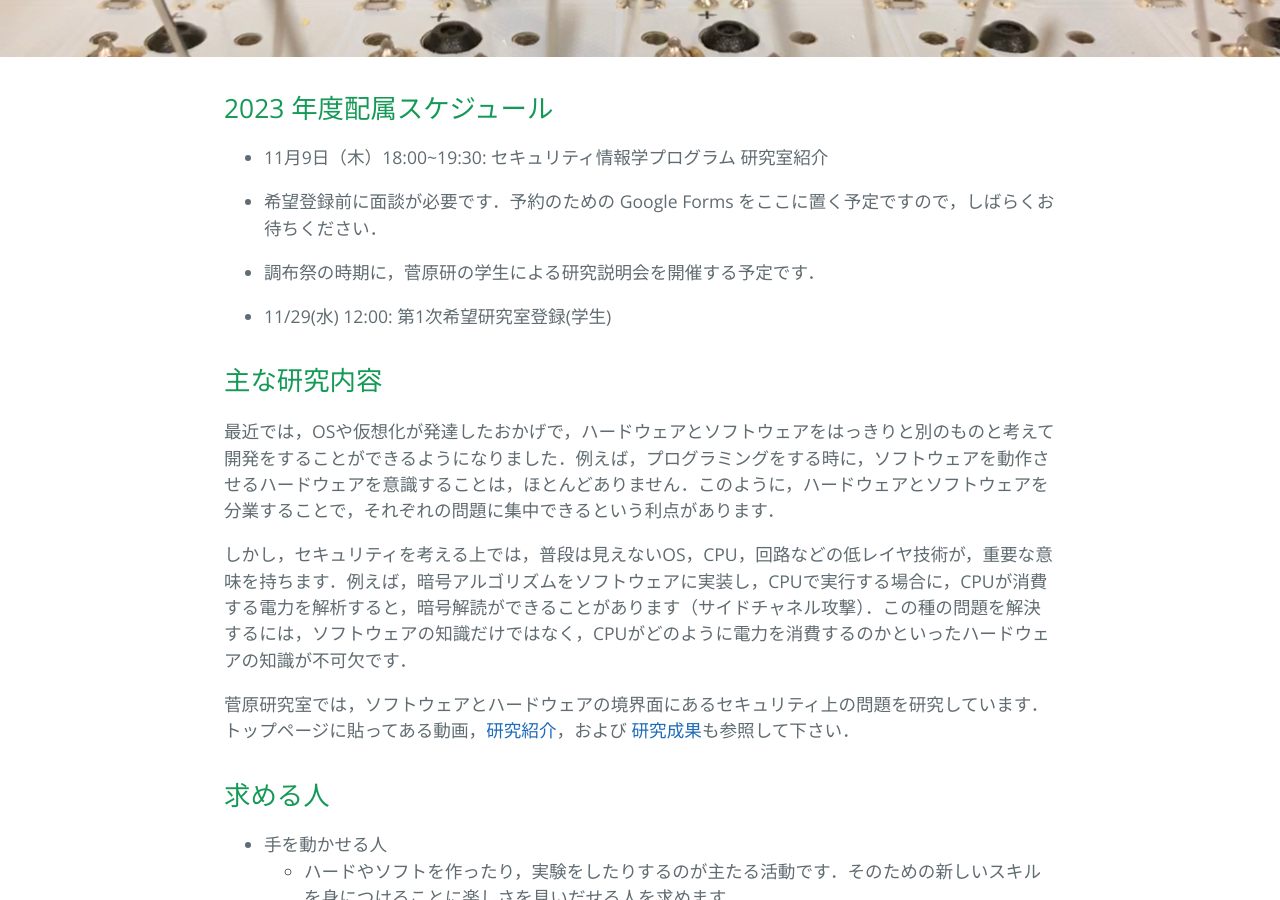
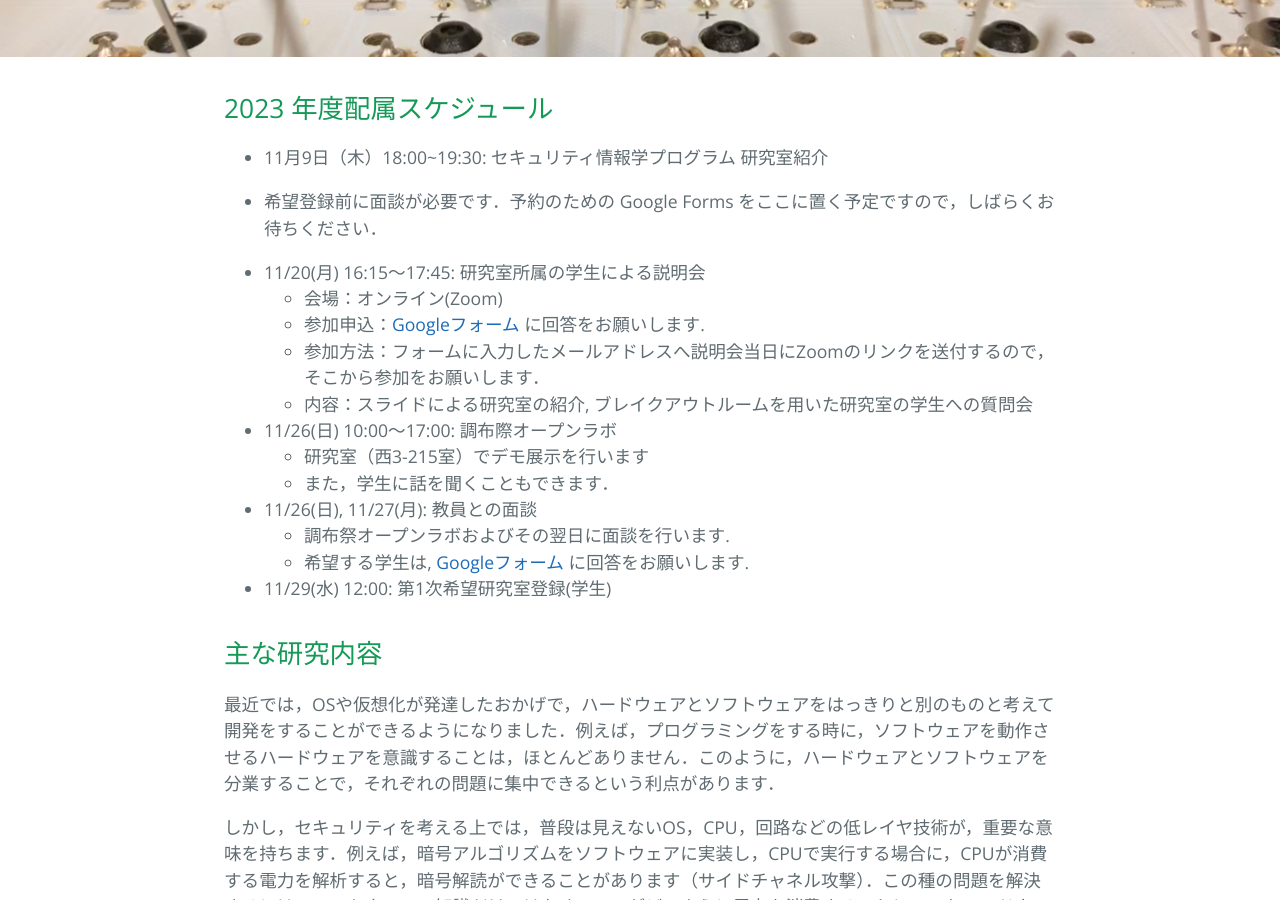
Before and after one commit to sugawara-bbbb/weblab, a Jekyll site: the page built from haizoku.md, in a window 1280 px wide and 900 px high, scrolled down 326 px. Built offline with Jekyll 4.4.1, drawn with Linux system fonts in a browser that asks for light colours; our own code applies the rules of GitHub Pages for plain Markdown files.

Commit message:
Updated haizoku.md for 2023.

```diff
--- a/haizoku.md
+++ b/haizoku.md
@@ -8,7 +8,19 @@ layout: default
 
 * 希望登録前に面談が必要です．予約のための Google Forms をここに置く予定ですので，しばらくお待ちください．
 
-* 調布祭の時期に，菅原研の学生による研究説明会を開催する予定です．
+* 11/20(月) 16:15～17:45: 研究室所属の学生による説明会
+    * 会場：オンライン(Zoom)
+    * 参加申込：[Googleフォーム](https://forms.gle/WNpnfarxAMimX7Xo9) に回答をお願いします.
+    * 参加方法：フォームに入力したメールアドレスへ説明会当日にZoomのリンクを送付するので，そこから参加をお願いします．
+    * 内容：スライドによる研究室の紹介, ブレイクアウトルームを用いた研究室の学生への質問会
+
+* 11/26(日) 10:00～17:00: 調布際オープンラボ
+    * 研究室（西3-215室）でデモ展示を行います
+	* また，学生に話を聞くこともできます．
+
+* 11/26(日), 11/27(月): 教員との面談
+    * 調布祭オープンラボおよびその翌日に面談を行います.
+    * 希望する学生は, [Googleフォーム](https://forms.gle/tJGqBZCB4VjV8Mho6) に回答をお願いします.
 
 * 11/29(水) 12:00: 第1次希望研究室登録(学生)
 
```
